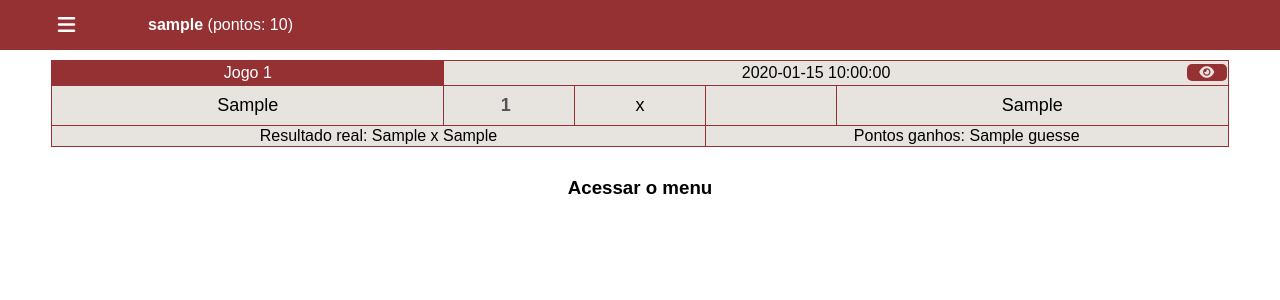
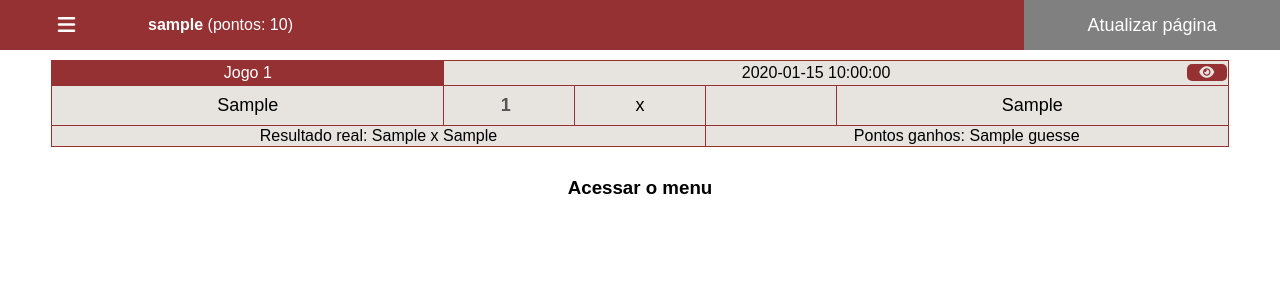
Before and after one commit to lfgodoi/world-cup-pool, a Flask app: template app/templates/guesses.html in a window 1280 px wide. Shown: the top 300 px of the page. Run offline with Flask 2, Linux system fonts and the light colour scheme; the template is opened without the code that fills it: most values are stand-ins (such as "Sample title", 1, 10 or a date in 2020).

Commit message:
Update page button added to header

```diff
--- a/app/templates/guesses.html
+++ b/app/templates/guesses.html
@@ -57,11 +57,11 @@
         <div class="header-2">
             <p class="p-score"><b>{{ username }}</b> (pontos: {{ score }})</p>
         </div>
-        <!--
         <div class="header-3">
-            <input class="button-save" id="button-save-guesses" type="submit" value="Salvar" onclick="saveGuesses(true)">
+            <a href="/guesses">
+                <input class="button-save" id="button-update-page" type="submit" value="Atualizar página">
+            </a>
         </div>
-        -->
     </div>
 
     <!-- Result area -->
```
